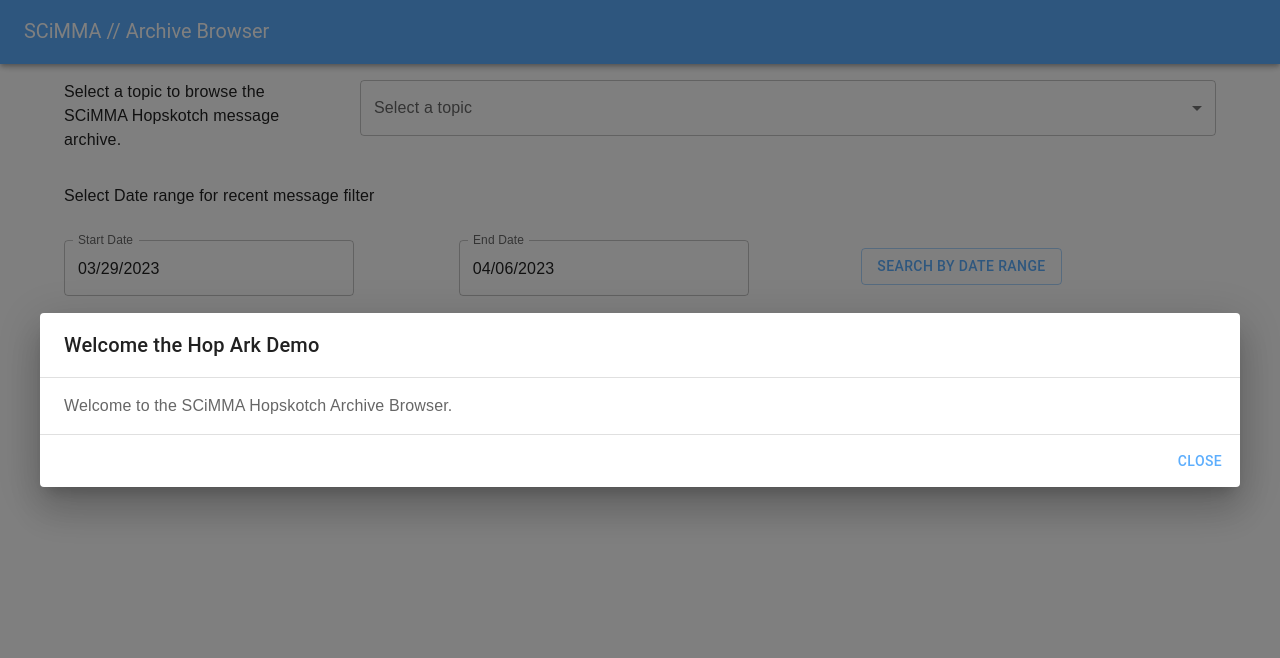
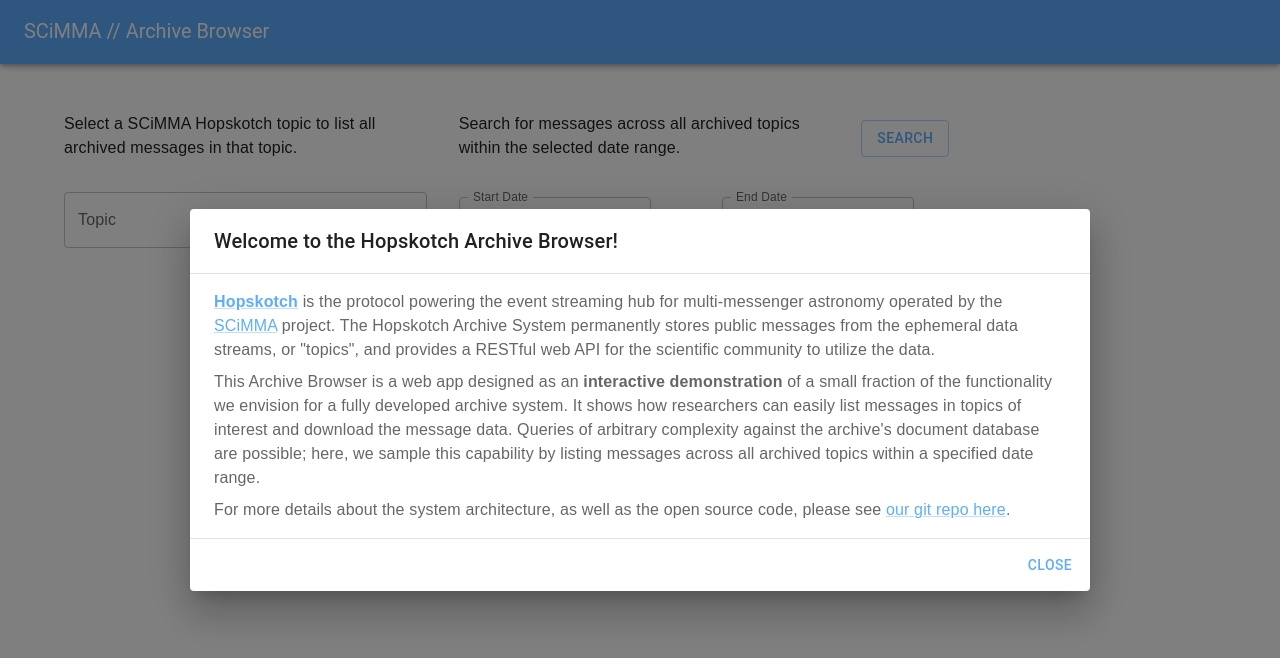
Before and after one commit to scimma/archive-ingest, a React (Create React App) app in the folder browser/src/: page / in a window 1280 px wide. Shown: the top 658 px of the page. Built offline with nearby package versions, Linux system fonts and the light colour scheme; no server answers.

Commit message:
Rearrange browser interface and add welcome splash message.

```diff
--- a/browser/src/src/App.js
+++ b/browser/src/src/App.js
@@ -167,7 +167,7 @@
 		let endDate = new Date();
     endDate.setDate(endDate.getDate() + 1);
     this.state = {
-      topic: null,
+      topic: '',
       topics: [],
       messages: [],
       sortModel: [
@@ -341,7 +341,7 @@
   clickDateSearch = (event) => {
     event.preventDefault();
     this.setState({
-      topic: null
+      topic: ''
     }, () => {
       this.listInDateRange()
     })
@@ -418,11 +418,11 @@
         <Button key={topic} value={topic} onClick={this.clickTopic}>{topic}</Button>
         )
         topicSelectItems.push(
-          <MenuItem value={topic}><code>{topic}</code></MenuItem>
+          <MenuItem key={topic} value={topic}><code>{topic}</code></MenuItem>
           )
         }
     let dataGrid = <></>;
-    if (this.state.topic !== null) {
+    if (this.state.messages.length > 0) {
       dataGrid = (
         <DataGrid
           sx={{
@@ -438,6 +438,7 @@
           onSortModelChange={(model) => this.setSortModel(model)}
           sortModel={this.state.sortModel}
           slots={{ toolbar: GridToolbar }}
+          disableRowSelectionOnClick
         />
       )
     }
@@ -487,13 +488,14 @@
 
             <Container className={classes.container}>
               <Grid container spacing={4} marginTop={0} >
-                <Grid item sm={12} md={3}>
+                <Grid item xs={12} md={4}>
+                  <Grid container spacing={4} marginTop={0} >
+                    <Grid item xs={12} md={12}>
                       <Typography>
-                    Select a topic to browse the SCiMMA Hopskotch message archive.
+                        Select a SCiMMA Hopskotch topic to list all archived messages in that topic.
                       </Typography>
                     </Grid>
-                <Grid item sm={12} md={9}>
-                  {/* <SelectTopic setTopic={this.setTopic} topics={this.state.topics} topic={this.state.topic} /> */}
+                    <Grid item xs={12} md={12}>
                       <Box
                         sx={{
                           display: 'flex',
@@ -511,13 +513,19 @@
                         </ButtonGroup> */}
 
                         <FormControl fullWidth>
-                      <InputLabel id="select-topic">Select a topic</InputLabel>
+                          <InputLabel id="select-topic">Topic</InputLabel>
                           <Select
                             labelId="select-topic"
                             id="select-topic"
                             value={this.state.topic}
                             label="Topic"
                             onChange={this.clickTopic}
+                            // renderValue={(selected) => {
+                            //   if (selected.length === 0) {
+                            //     return <em>Select a topic</em>;
+                            //   }
+                            //   return selected.join(', ');
+                            // }}
                           >
                             {topicSelectItems}
                           </Select>
@@ -525,31 +533,13 @@
                         </Box>
                     </Grid>
                   </Grid>
+                </Grid>
+                <Grid item xs={12} md={8}>
                   <Grid container spacing={4} marginTop={0} >
-                <Grid item sm={12} md={12}>
-                      <Typography> Select Date range for recent message filter</Typography>
+                    <Grid item xs={12} md={6}>
+                          <Typography> Search for messages across all archived topics within the selected date range.</Typography>
                     </Grid>
-                <Grid item sm={12} md={4}>
-                      <LocalizationProvider dateAdapter={AdapterDayjs}>
-                        <DatePicker
-                          label="Start Date"
-                          value={this.state.startDate }
-                          onChange={this.setStartDate}
-                          renderInput={(params) => <TextField {...params} sx={{ width: '80%', minWidth: '12rem'}}/>}
-                          />
-                      </LocalizationProvider>
-                    </Grid>
-                <Grid item sm={12} md={4}>
-                      <LocalizationProvider dateAdapter={AdapterDayjs}>
-                        <DatePicker
-                          label="End Date"
-                          value={this.state.endDate }
-                          onChange={this.setEndDate}
-                          renderInput={(params) => <TextField {...params} sx={{ width: '80%', minWidth: '12rem'}}/>}
-                          />
-                      </LocalizationProvider>
-                    </Grid>
-                <Grid item sm={12} md={4}>
+                    <Grid item xs={12} md={6}>
                         <Box
                         sx={{
                           display: 'flex',
@@ -563,9 +553,31 @@
                           aria-label="horizontal outlined button group"
                           variant="outlined"
                           >
-                      <Button key="dateSearch" value="dateSearch" onClick={this.clickDateSearch}>Search by date range</Button>
+                          <Button key="dateSearch" value="dateSearch" onClick={this.clickDateSearch}>Search</Button>
                         </ButtonGroup>
                       </Box>
+                    </Grid>
+                    <Grid item xs={12} md={4}>
+                          <LocalizationProvider dateAdapter={AdapterDayjs}>
+                            <DatePicker
+                              label="Start Date"
+                              value={this.state.startDate }
+                              onChange={this.setStartDate}
+                              renderInput={(params) => <TextField {...params} sx={{ width: '80%', minWidth: '12rem'}}/>}
+                              />
+                          </LocalizationProvider>
+                        </Grid>
+                    <Grid item xs={12} md={4}>
+                          <LocalizationProvider dateAdapter={AdapterDayjs}>
+                            <DatePicker
+                              label="End Date"
+                              value={this.state.endDate }
+                              onChange={this.setEndDate}
+                              renderInput={(params) => <TextField {...params} sx={{ width: '80%', minWidth: '12rem'}}/>}
+                              />
+                          </LocalizationProvider>
+                        </Grid>
+                  </Grid>
                 </Grid>
               </Grid>
               <Grid container spacing={4} marginTop={2} >
@@ -610,18 +622,42 @@
                 aria-labelledby="scroll-dialog-title"
                 aria-describedby="scroll-dialog-description"
                 fullWidth={true}
-                maxWidth="lg"
+                maxWidth="md"
               >
-                <DialogTitle id="scroll-dialog-title">Welcome the Hop Ark Demo</DialogTitle>
+                <DialogTitle id="scroll-dialog-title">Welcome to the Hopskotch Archive Browser!</DialogTitle>
                 <DialogContent dividers={true}>
                   <DialogContentText
                     id="scroll-dialog-description"
                     // ref={descriptionElementRef}
                     tabIndex={-1}
                   >
+                    <Box marginBottom={1}>
+
                     <Typography>
-                      Welcome to the SCiMMA Hopskotch Archive Browser.
+                    <Link href="https://hop.scimma.org" target="_blank"><b>Hopskotch</b></Link> is the protocol powering the
+                    event streaming hub for multi-messenger astronomy operated by the <Link href="https://scimma.org" target="_blank">SCiMMA</Link> project.
+                    The Hopskotch Archive System permanently stores public messages from
+                    the ephemeral data streams, or "topics", and
+                    provides a RESTful web API for the scientific community to utilize the data.
                     </Typography>
+                    </Box>
+
+                    <Box marginBottom={1}>
+                    <Typography>
+                    This Archive Browser is a web app designed as an <b>interactive demonstration</b> of a small fraction of the functionality we envision for a fully developed
+                      archive system. It shows how researchers can easily list messages in topics of interest and download the message data.
+                      Queries of arbitrary complexity against the archive's document database are possible; here, we sample this capability by listing
+                      messages across all archived topics within a specified date range.
+                    </Typography>
+                    </Box>
+                    <Box>
+
+                    <Typography>
+                      For more details about the system architecture, as well as the open source code, please
+                      see <Link href="https://github.com/scimma/archive-ingest" target="_blank">our git repo here</Link>.
+
+                    </Typography>
+                    </Box>
                   </DialogContentText>
                 </DialogContent>
                 <DialogActions>
```
Lines whose indentation alone changed are shown as unchanged.
